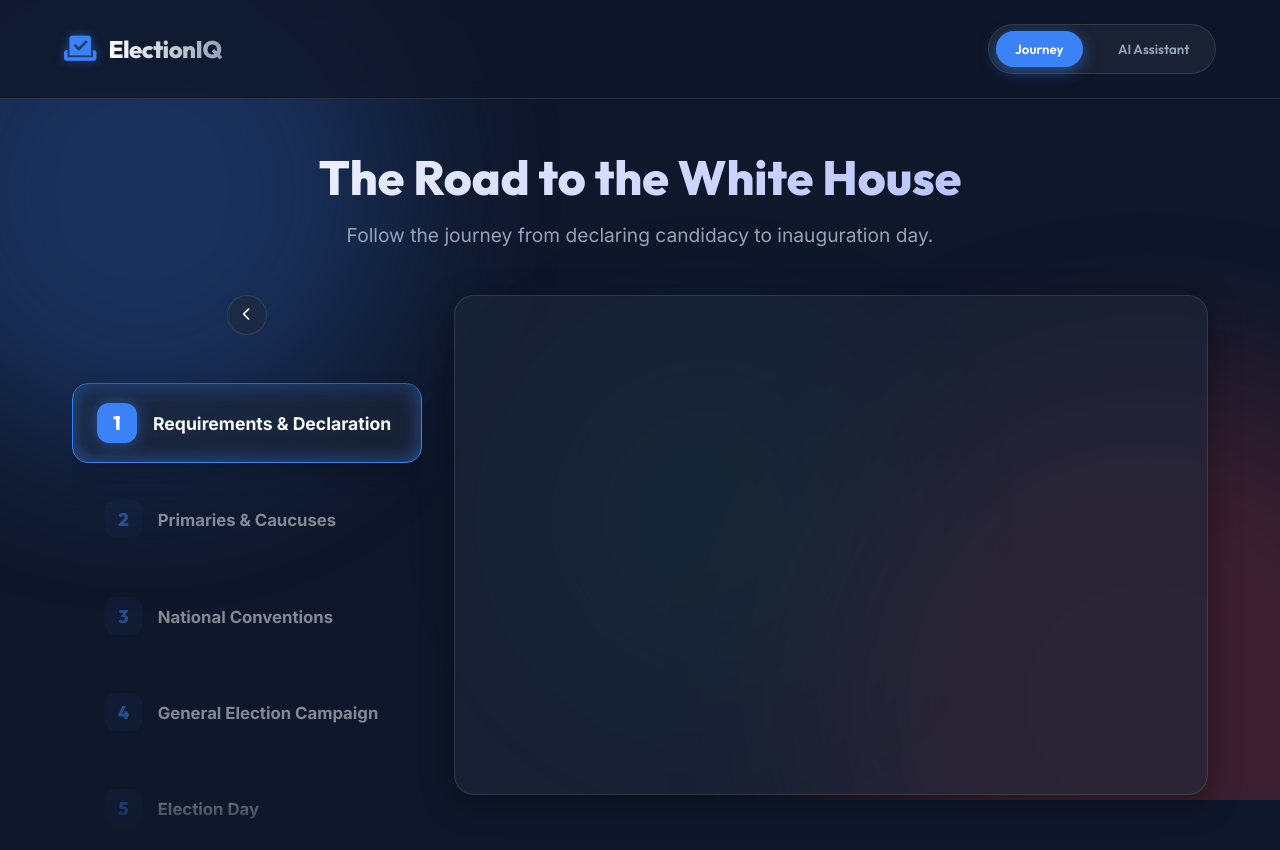
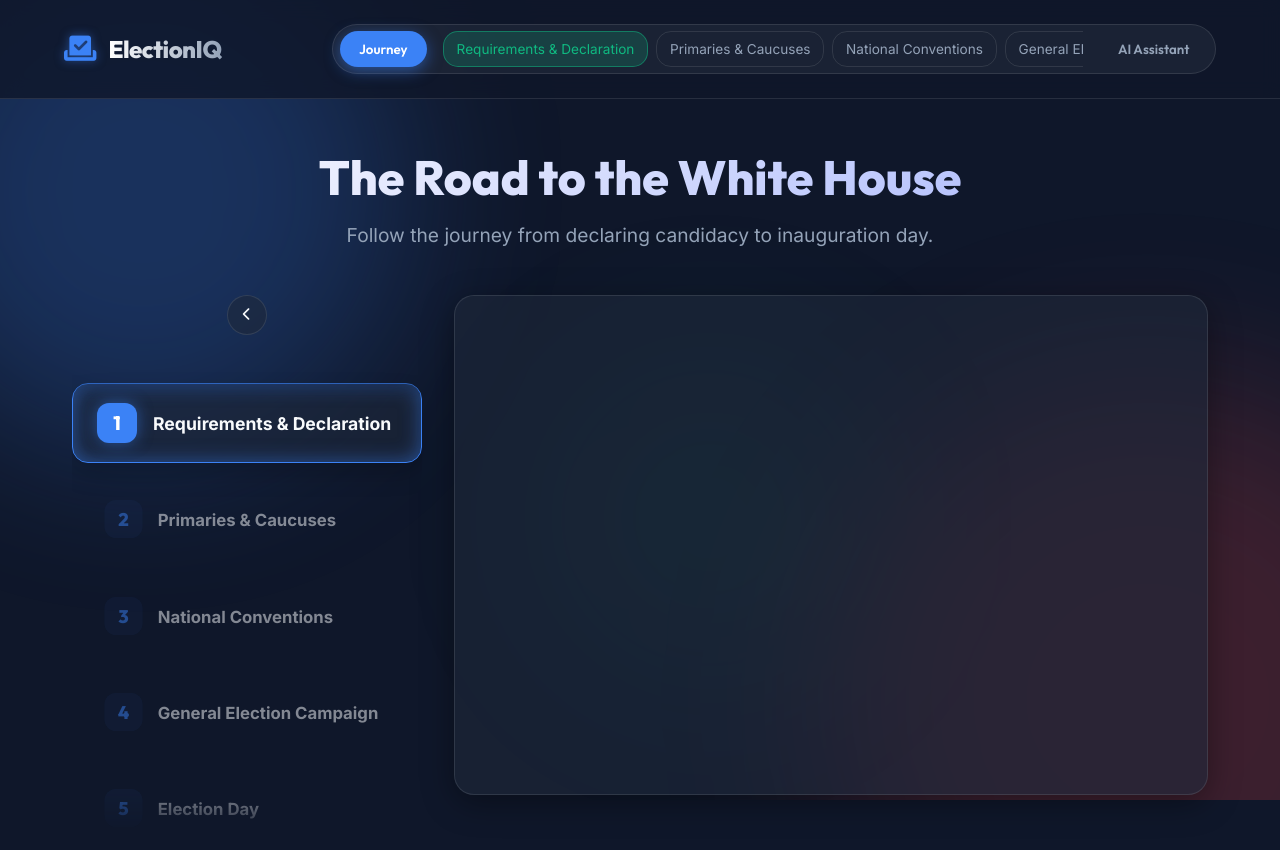
Before and after one commit to thisispremkumar/election_process, a website: page index.html in a window 1280 px wide. Shown: the top 850 px of the page. Drawn offline with nearby package versions, Linux system fonts and the light colour scheme.

Commit message:
Update assistant to use Vertex AI and add top header navigation

```diff
--- a/index.html
+++ b/index.html
@@ -25,8 +25,13 @@
             <i class="fa-solid fa-check-to-slot" aria-hidden="true"></i>
             <h1>ElectionIQ</h1>
         </div>
-        <nav aria-label="Main Navigation">
+        <nav aria-label="Main Navigation" class="main-nav">
             <button class="nav-btn active" id="btn-timeline" aria-label="View Journey Timeline" aria-pressed="true">Journey</button>
+
+            <div class="step-nav-links" id="header-step-links">
+                <!-- Links injected by JS -->
+            </div>
+
             <button class="nav-btn" id="btn-assistant" aria-label="View AI Assistant" aria-pressed="false">AI Assistant</button>
         </nav>
     </header>
--- a/package.json
+++ b/package.json
@@ -20,6 +20,7 @@
   },
   "homepage": "https://github.com/thisispremkumar/election_process#readme",
   "dependencies": {
+    "@google-cloud/vertexai": "^1.12.0",
     "@google/genai": "^1.50.1",
     "cors": "^2.8.6",
     "dotenv": "^17.4.2",
--- a/script.js
+++ b/script.js
@@ -153,7 +153,11 @@ document.addEventListener('DOMContentLoaded', () => {
     // Render Timeline Steps
     function renderTimeline() {
         stepsList.innerHTML = '';
+        const headerLinks = document.getElementById('header-step-links');
+        if (headerLinks) headerLinks.innerHTML = '';
+
         electionSteps.forEach((step, index) => {
+            // Main Timeline Sidebar
             const li = document.createElement('li');
             li.className = `step-item ${index === currentStepIndex ? 'active' : ''}`;
             li.innerHTML = `
@@ -162,6 +166,18 @@ document.addEventListener('DOMContentLoaded', () => {
             `;
             li.addEventListener('click', () => selectStep(index));
             stepsList.appendChild(li);
+
+            // Header Top Nav Links
+            if (headerLinks) {
+                const headerBtn = document.createElement('button');
+                headerBtn.className = `header-step-btn ${index === currentStepIndex ? 'active' : ''}`;
+                headerBtn.textContent = step.title;
+                headerBtn.addEventListener('click', () => {
+                    switchView('timeline');
+                    selectStep(index);
+                });
+                headerLinks.appendChild(headerBtn);
+            }
         });
         updateTimelineView();
     }
@@ -205,10 +221,16 @@ document.addEventListener('DOMContentLoaded', () => {
     function selectStep(index) {
         currentStepIndex = index;
 
-        // Update active class
+        // Update active class in sidebar
         const items = document.querySelectorAll('.step-item');
         items.forEach((item, i) => {
             item.classList.toggle('active', i === currentStepIndex);
+        });
+
+        // Update active class in header nav
+        const headerBtns = document.querySelectorAll('.header-step-btn');
+        headerBtns.forEach((btn, i) => {
+            btn.classList.toggle('active', i === currentStepIndex);
         });
 
         // Move list
--- a/styles.css
+++ b/styles.css
@@ -162,6 +162,41 @@ nav {
     background: var(--primary);
     color: white;
     box-shadow: 0 4px 15px var(--primary-glow);
+}
+
+.step-nav-links {
+    display: flex;
+    gap: 0.5rem;
+    overflow-x: auto;
+    max-width: 50vw;
+    scrollbar-width: none; /* Firefox */
+}
+.step-nav-links::-webkit-scrollbar {
+    display: none; /* Chrome/Safari */
+}
+
+.header-step-btn {
+    background: transparent;
+    border: 1px solid rgba(255,255,255,0.1);
+    color: var(--text-muted);
+    padding: 0.4rem 0.8rem;
+    border-radius: 15px;
+    font-family: var(--font-body);
+    font-size: 0.85rem;
+    white-space: nowrap;
+    cursor: pointer;
+    transition: all 0.2s ease;
+}
+
+.header-step-btn:hover {
+    color: var(--text-main);
+    background: rgba(255,255,255,0.05);
+}
+
+.header-step-btn.active {
+    background: rgba(16, 185, 129, 0.2);
+    color: var(--accent);
+    border-color: rgba(16, 185, 129, 0.5);
 }
 
 /* Main Container */
```
Also changed, not shown: server.js (+25 -14 lines), 1 other file.
